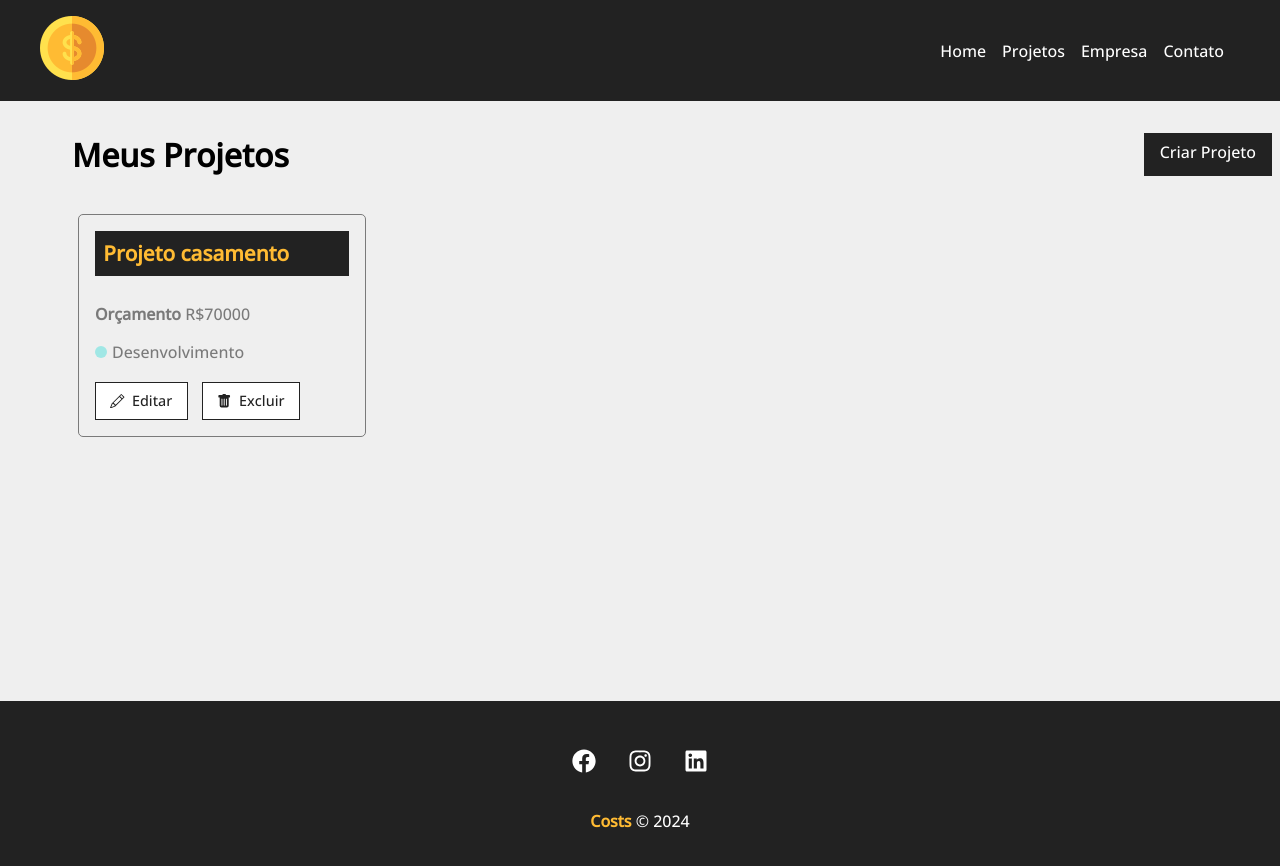
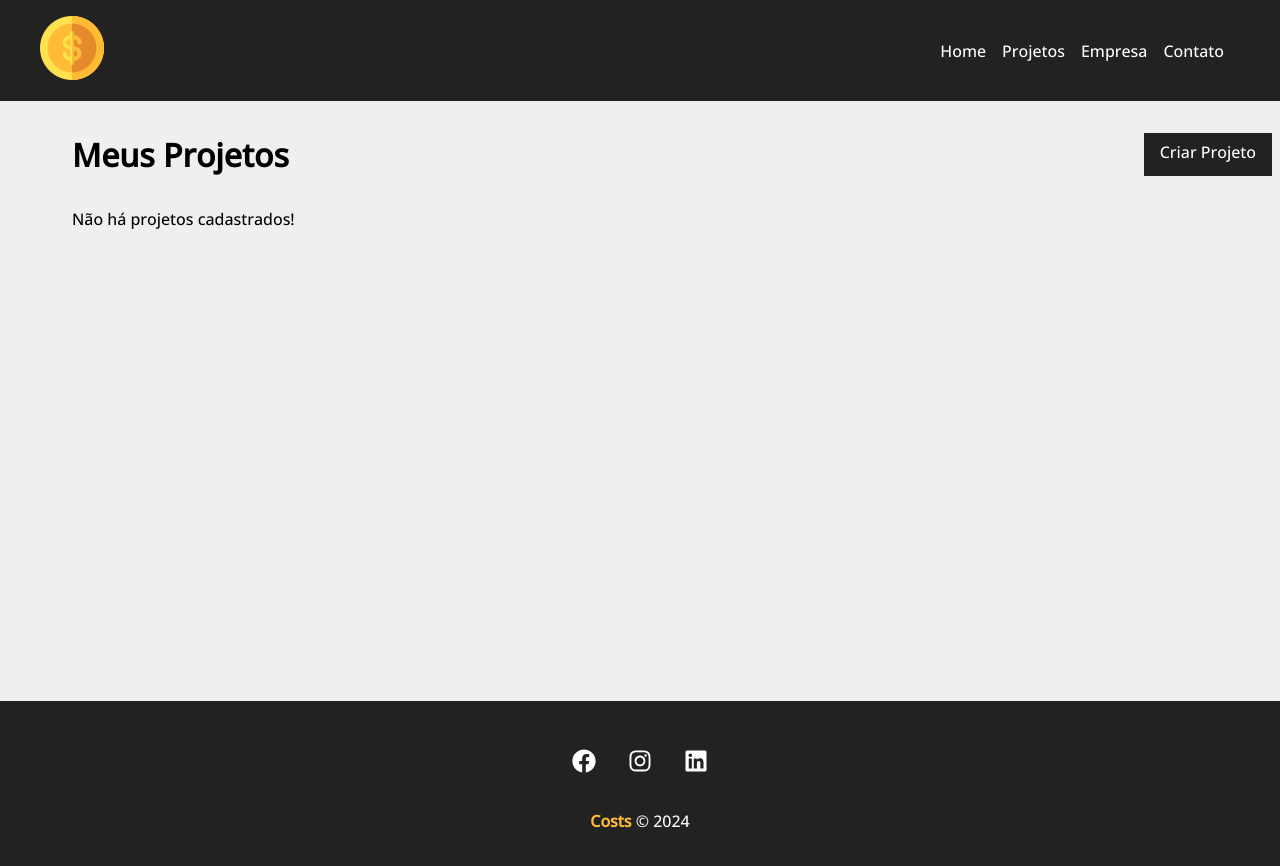
Before and after one commit to Victor87dev/projeto-planner, a React (Vite) app in the folder projeto-costs/: page /projects in a window 1280 px wide. Shown: the top 866 px of the page. Built offline with nearby package versions, Linux system fonts and the light colour scheme; data requests are answered from the project's data file.

Commit message:
feat: dando funcionalidade ao botão excluir para remover os projetos

```diff
--- a/projeto-costs/db.json
+++ b/projeto-costs/db.json
@@ -1,17 +1,5 @@
 {
-  "projects": [
-    {
-      "id": "b632",
-      "name": "Projeto casamento",
-      "budget": "70000",
-      "category": {
-        "id": "2",
-        "name": "Desenvolvimento"
-      },
-      "cost": 0,
-      "services": []
-    }
-  ],
+  "projects": [],
   "categories": [
     {
       "id": "1",
--- a/projeto-costs/src/components/pages/Projects.jsx
+++ b/projeto-costs/src/components/pages/Projects.jsx
@@ -12,6 +12,7 @@
 
   const [projects, setProjects] = useState([])
   const [removeLoading, setRemoveLoading] = useState(false)
+  const [projectMessage, setProjectMessage] = useState('')
 
   const location = useLocation()
   let message = ''
@@ -33,9 +34,24 @@
           setRemoveLoading(true)
         })
         .catch((err)=>console.log(err))
-    }, 3000)
+    }, 300)
 
   }, [])
+
+  function removeProject(id){
+    fetch(`http://localhost:5000/projects/${id}`,{
+        method: 'DELETE',
+        headers: {
+          'Content-Type': 'application/json',
+        },
+        })
+        .then((resp)=>resp.json())
+        .then(() => {
+          setProjects(projects.filter((project) => project.id !== id))
+          setProjectMessage('Projeto removido com sucesso!')
+        })
+        .catch((err)=>console.log(err))
+  }
 
   return(
     <div className={styles.project_container}>
@@ -44,6 +60,7 @@
         <LinkButton to="/newproject" text="Criar Projeto"/>
       </div>
       {message && <Message  type="sucess" msg={message}/>}
+      {projectMessage && <Message  type="sucess" msg={projectMessage}/>}
       <Container customClass="start">
         {projects.length > 0 &&
           projects.map((project) => (
@@ -53,6 +70,7 @@
             budget={project.budget}
             category={project.category.name}
             key={project.id}
+            handleRemove={removeProject}
             />
           ))}
           {!removeLoading && <Loading />}
--- a/projeto-costs/src/components/project/ProjectCard.jsx
+++ b/projeto-costs/src/components/project/ProjectCard.jsx
@@ -3,6 +3,12 @@
 import { BsPencil, BsFillTrashFill } from "react-icons/bs"
 
 const ProjectCard = ({id, name, budget, category, handleRemove})=>{
+
+    const remove = (e)=>{
+     e.preventDefault
+     handleRemove(id)
+    }
+
     return(
         <div className={styles.project_card}>
             <h4>{name}</h4>
@@ -16,7 +22,7 @@
                 <Link to="/">
                     <BsPencil /> Editar
                 </Link>
-                <button>
+                <button onClick={remove}>
                     <BsFillTrashFill /> Excluir
                 </button>
             </div>
```
